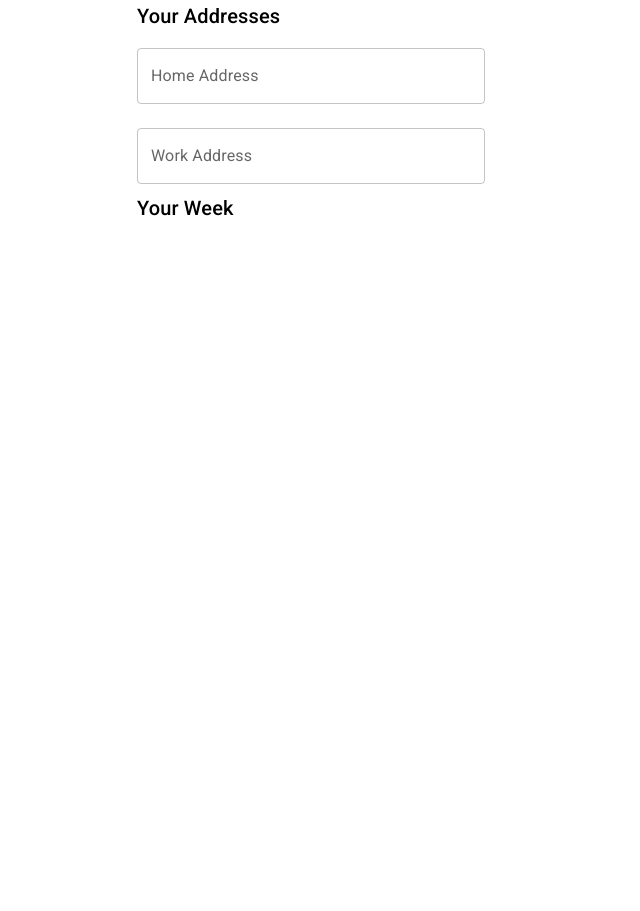
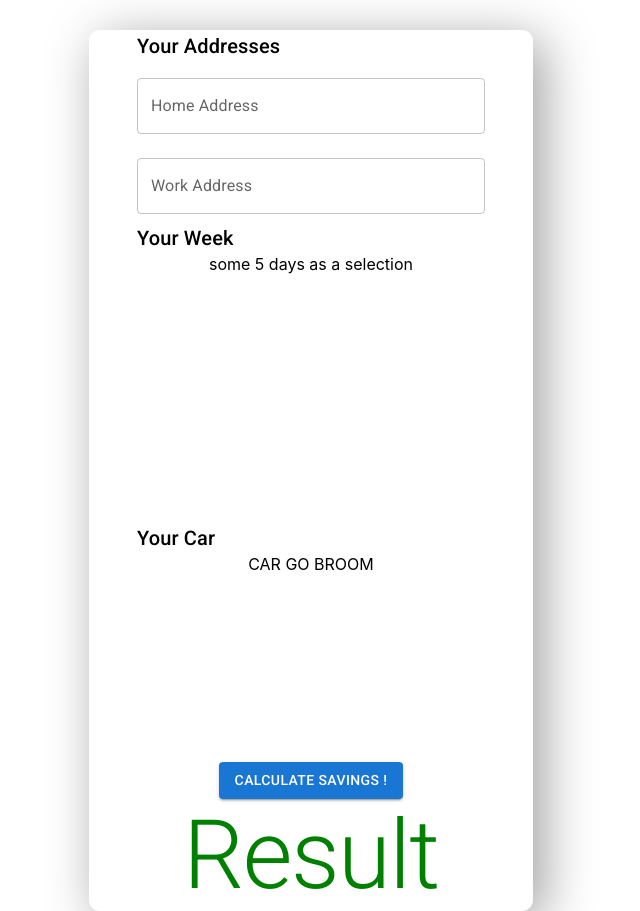
Before and after one commit to Urhengulas/commutable, a React (Create React App) app in the folder frontend/: page / in a window 1280 px wide. Shown: the whole page, without its empty margins (329-969 px from the left). Before the commit the page ends 800 px from the top, so only its background shows below. Built offline with nearby package versions, Linux system fonts and the light colour scheme.

Commit message:
Finish first draft

```diff
--- a/frontend/src/App.js
+++ b/frontend/src/App.js
@@ -2,18 +2,22 @@ import logo from './logo.svg';
 import './App.css';
 import { useState } from 'react';
 import '@mui/material/Button'
-import { Container, Typography, TextField } from '@mui/material';
+import  { Container, Button, Typography, TextField } from '@mui/material';
+import { border } from '@mui/system';
 
 const App = () => {
 
   return (
-    <Container className="App" maxWidth='xs'>
+    <Container className="App" maxWidth='xs' style={{ boxShadow: '10px 10px 52px 0px rgba(0,0,0,0.39)', borderRadius: '11px', marginTop: '30px' }}>
       <RouteSelection></RouteSelection>
       <CommuteTypeSelection></CommuteTypeSelection>
       {/* TODO: Car selection is only shown when car has been chosen as one of the commute choices */}
       <CarSelection></CarSelection>
       {/* Button to confirm */}
-      {/* Result screen */}
+      <Button variant='contained'>
+        Calculate savings !
+      </Button>
+      <ResultDisplay></ResultDisplay>
       </Container>
   );
 }
@@ -37,16 +41,27 @@ const RouteSelection = () => {
 
 const CommuteTypeSelection = () => {
   return(
-    <Container>
+    <Container style={{minHeight: '300px'}}>
       <Typography align='left' variant='h6'>Your Week</Typography>
+      <div>some 5 days as a selection</div>
     </Container>
   );
 }
 
 const CarSelection = () => {
   return(
+    <Container style={{ minHeight: '220px', marginBottom: '20px'}}>
+      <Typography align='left' variant='h6'>Your Car</Typography>
+      <>CAR GO BROOM</>
+
+    </Container>
+  );
+}
+
+const ResultDisplay = () => {
+  return(
     <Container>
-
+      <Typography variant='h1' color='green'>Result</Typography>
     </Container>
   );
 }
```
